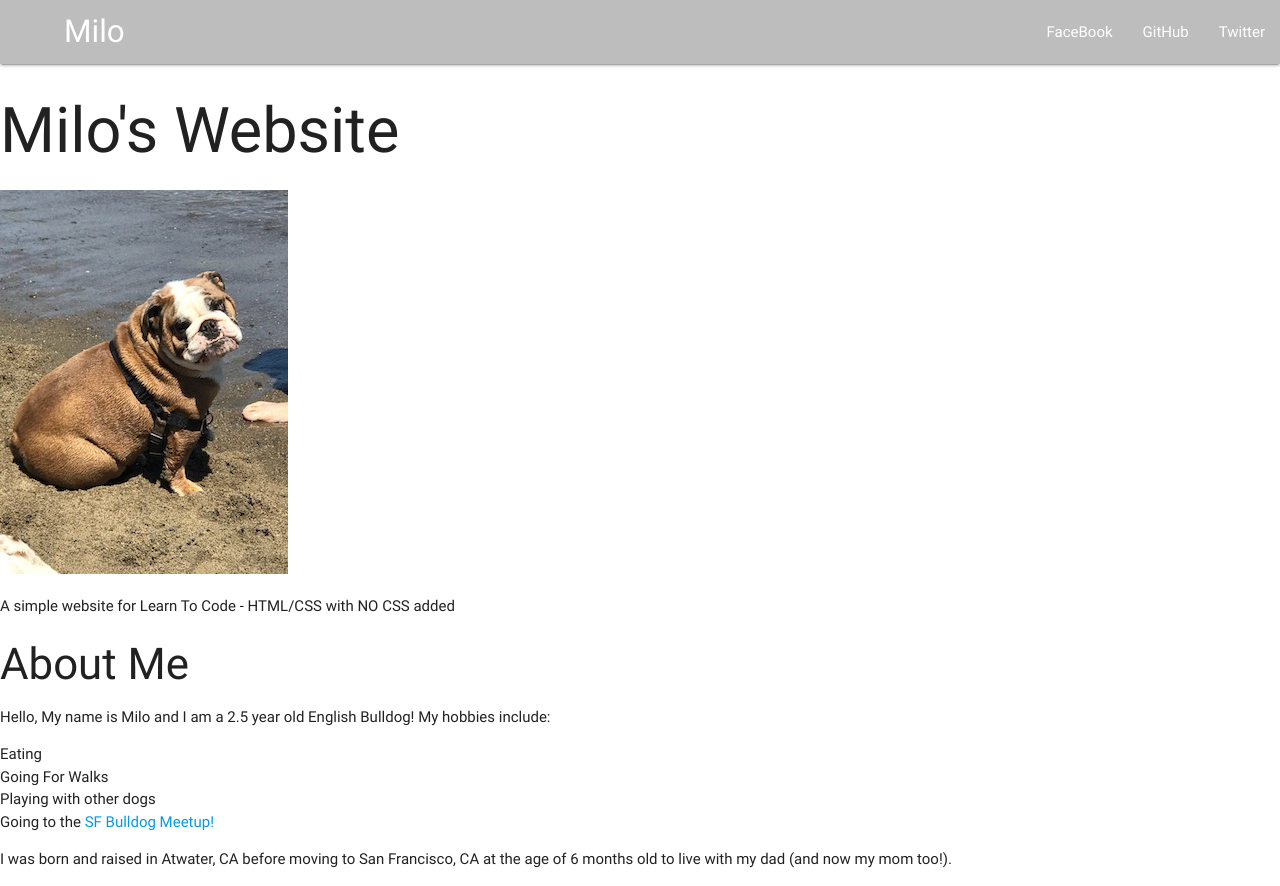
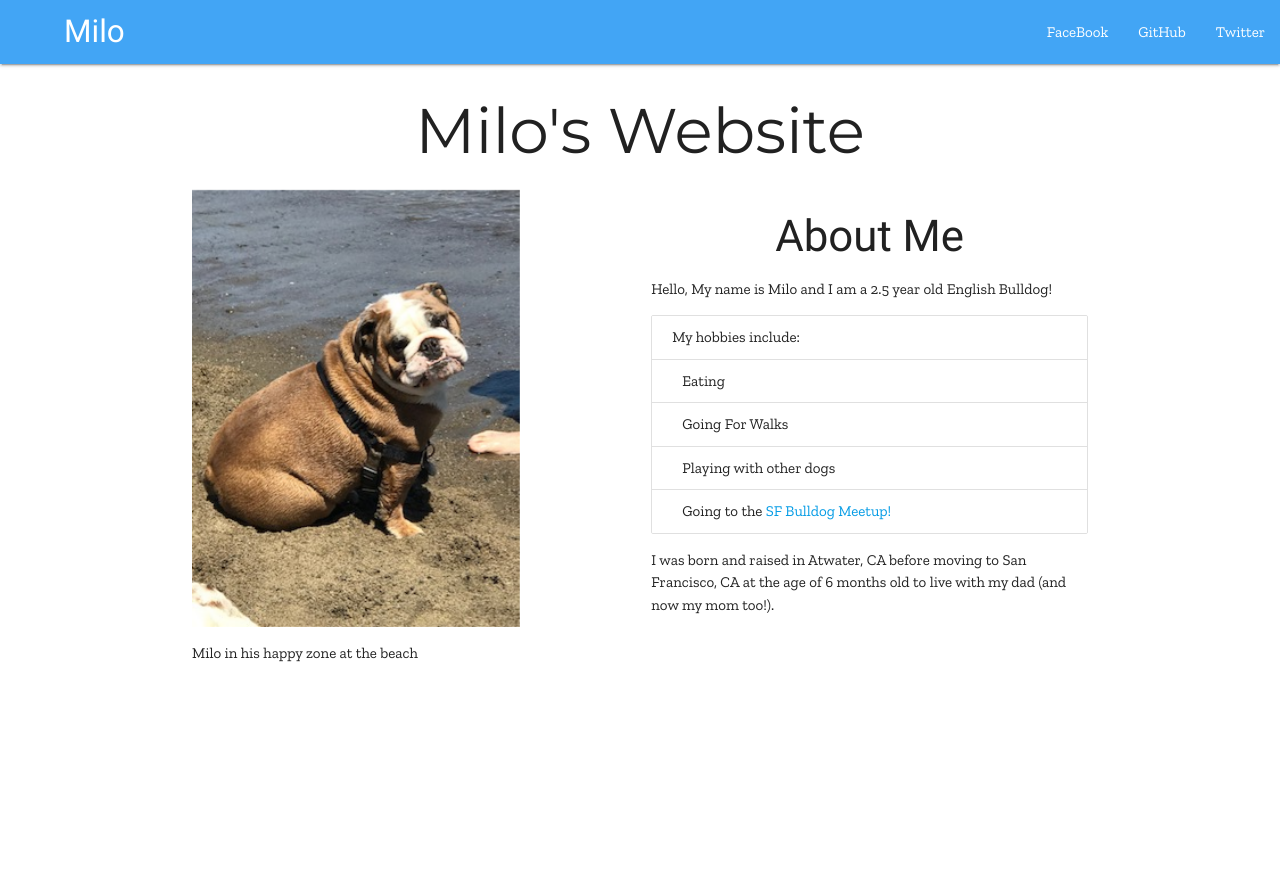
Before and after one commit to danielmarcgardner/NSBE-Webinar-Full-Page, a plain HTML site: page index.html in a window 1280 px wide. After the commit the page ends 800 px from the top, so only its background shows below. Drawn offline with nearby package versions, Linux system fonts and the light colour scheme.

Commit message:
Complete style with grid and color.

```diff
--- a/index.html
+++ b/index.html
@@ -4,12 +4,13 @@
     <meta charset="utf-8">
     <title>NSBE Webinar - CSS</title>
       <link rel="stylesheet" href="https://cdnjs.cloudflare.com/ajax/libs/materialize/0.100.1/css/materialize.min.css">
+      <link href="https://fonts.googleapis.com/css?family=Montserrat|Zilla+Slab" rel="stylesheet">
       <link rel="stylesheet" href="style.css">
   </head>
   <body>
     <nav>
-      <!-- I added  #bdbdbd grey lighten-1 to change the navbar color-->
-      <div class="nav-wrapper #bdbdbd grey lighten-1">
+      <!-- I added  #42a5f5 blue lighten-1 to change the navbar color-->
+      <div class="nav-wrapper #42a5f5 blue lighten-1">
         <!-- Note I added navText as a custom CSS to move the text over -->
         <a href="#" class="brand-logo navText">Milo</a>
         <ul id="nav-mobile" class="right hide-on-med-and-down">
@@ -19,20 +20,28 @@
         </ul>
       </div>
     </nav>
-    <div>
-      <h1>Milo's Website</h1>
-      <img src="./Milo.JPG">
-      <p>A simple website for Learn To Code - HTML/CSS with NO CSS added</p>
-        <h3>About Me</h3>
-        <p>Hello, My name is Milo and I am a 2.5 year old English Bulldog! My hobbies include:
-          <ul>
-            <li>Eating</li>
-            <li>Going For Walks</li>
-            <li>Playing with other dogs</li>
-            <li>Going to the <a href="https://www.meetup.com/sfbulldogs/">SF Bulldog Meetup!</a></li>
-          </ul>
-          I was born and raised in Atwater, CA before moving to San Francisco, CA at the age of 6 months old to live with my dad (and now my mom too!). <br>
-        </p>
+    <div class="container">
+      <div class="row">
+        <div class="col s12 center">
+          <h1>Milo's Website</h1>
+        </div>
+        <div class="col s6">
+          <img class="materialboxed" width="75%" src="./Milo.JPG">
+          <p>Milo in his happy zone at the beach</p>
+        </div>
+        <div class="col s6">
+          <h3 class="center">About Me</h3>
+          <p>Hello, My name is Milo and I am a 2.5 year old English Bulldog!</p>
+            <ul class="collection with-header">
+              <li class="collection-header">My hobbies include:</li>
+              <li class="collection-item">Eating</li>
+              <li class="collection-item">Going For Walks</li>
+              <li class="collection-item">Playing with other dogs</li>
+              <li class="collection-item">Going to the <a href="https://www.meetup.com/sfbulldogs/">SF Bulldog Meetup!</a></li>
+            </ul>
+            <p>I was born and raised in Atwater, CA before moving to San Francisco, CA at the age of 6 months old to live with my dad (and now my mom too!). </p>
+        </div>
+      </div>
     </div>
   </body>
 </html>
--- a/style.css
+++ b/style.css
@@ -1,3 +1,11 @@
 .navText {
   margin-left: 5%;
 }
+
+h1 {
+  font-family: 'Montserrat', sans-serif;
+}
+
+p, li {
+  font-family: 'Zilla Slab', sans-serif;
+}
```
